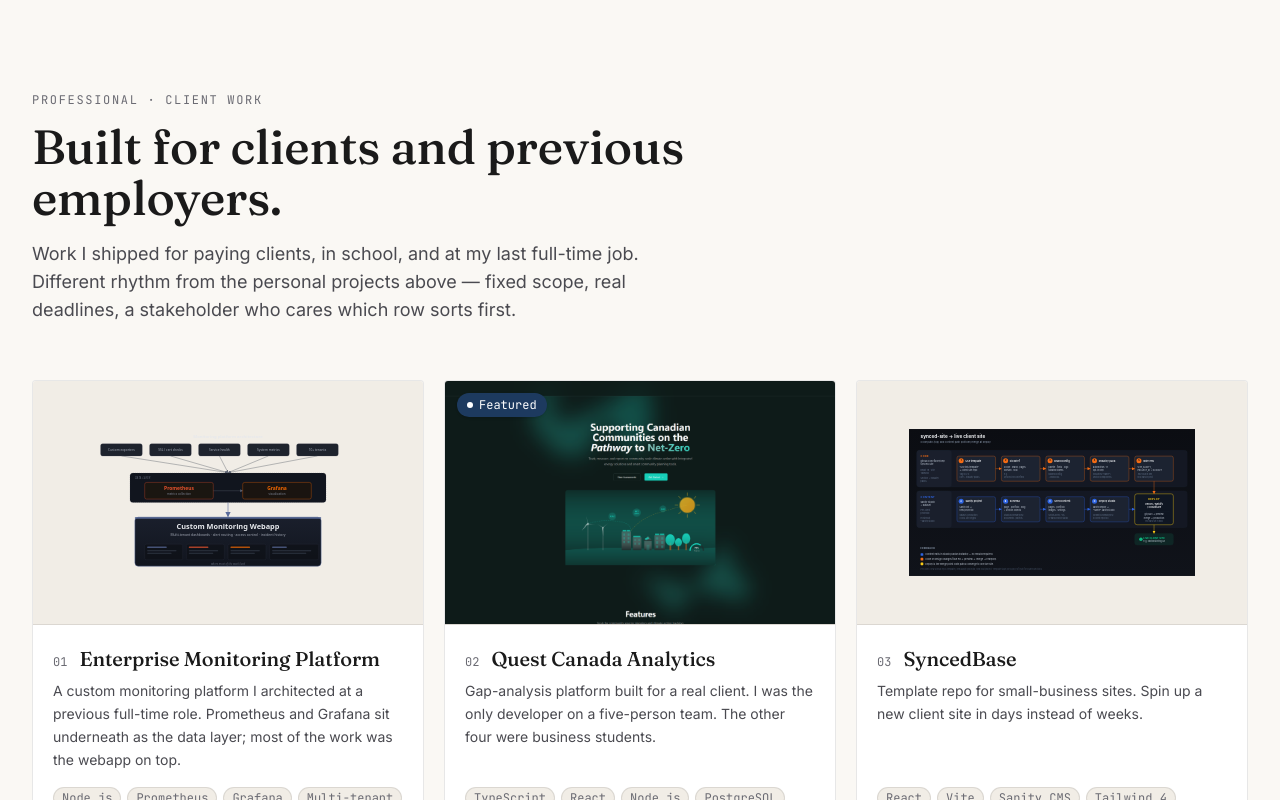
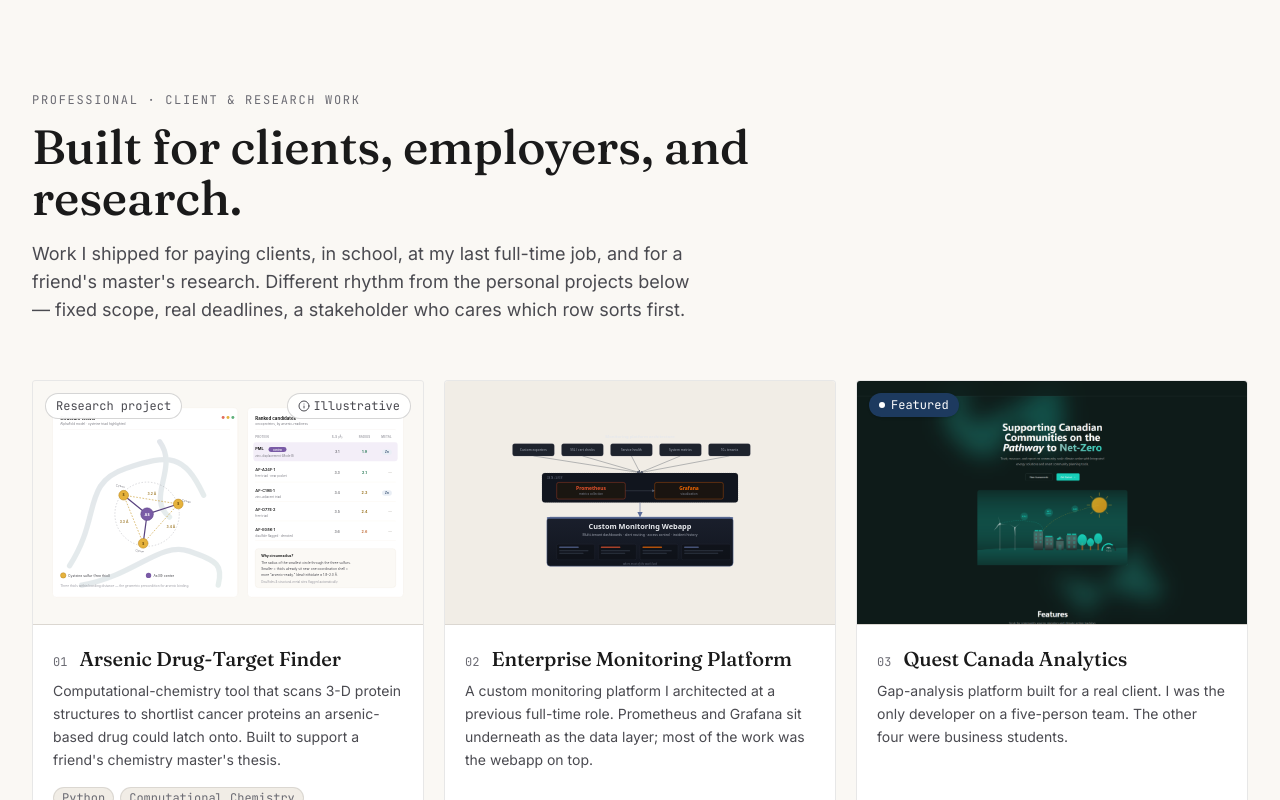
Before and after one commit to fisherjoey/portfolio-site, a React (Vite) app: page / in a window 1280 px wide. Shown: the part 2380-3180 px from the top of the page. Built offline with nearby package versions, Linux system fonts and the light colour scheme.

Commit message:
feat: add Arsenic Drug-Target Finder (chemistry research collab)
Private research repo — no code link. Lay-friendly summary, illustrative
cover (anonymized candidates, no real shortlist), 'Research project' badge.
Broaden Professional section to include research; generalize the demo
lightbox note.

```diff
--- a/src/App.tsx
+++ b/src/App.tsx
@@ -19,9 +19,9 @@ export default function App() {
       />
       <ProjectGrid
         id="professional"
-        eyebrow="Professional · Client work"
-        heading="Built for clients and previous employers."
-        description="Work I shipped for paying clients, in school, and at my last full-time job. Different rhythm from the personal projects above — fixed scope, real deadlines, a stakeholder who cares which row sorts first."
+        eyebrow="Professional · Client & research work"
+        heading="Built for clients, employers, and research."
+        description="Work I shipped for paying clients, in school, at my last full-time job, and for a friend's master's research. Different rhythm from the personal projects below — fixed scope, real deadlines, a stakeholder who cares which row sorts first."
         projects={projectsByCategory('professional')}
       />
       <ProjectGrid
--- a/src/components/ui/ProjectLightbox.tsx
+++ b/src/components/ui/ProjectLightbox.tsx
@@ -96,11 +96,8 @@ export default function ProjectLightbox({ project, onClose }: ProjectLightboxPro
             <div className="flex items-start gap-2 mb-5 px-3 py-2.5 rounded-md bg-[var(--surface-overlay)] border border-[var(--surface-border)]">
               <Info className="w-4 h-4 mt-0.5 shrink-0 text-[var(--color-brand-accent)]" />
               <p className="text-xs text-[var(--text-secondary)] leading-relaxed">
-                Recreated UI — a clean-room mockup of the interface. Real{' '}
-                {project.category === 'production' || project.category === 'professional'
-                  ? 'client data'
-                  : 'account data'}{' '}
-                is hidden for privacy.
+                Recreated UI — an illustrative mockup of the interface, not a
+                screenshot of live data.
               </p>
             </div>
           )}
--- a/src/data/projects.ts
+++ b/src/data/projects.ts
@@ -111,6 +111,21 @@ export const projects: Project[] = [
   },
 
   // ─────────── Professional / Client work ───────────
+  {
+    title: 'Arsenic Drug-Target Finder',
+    category: 'professional',
+    description:
+      "Computational-chemistry tool that scans 3-D protein structures to shortlist cancer proteins an arsenic-based drug could latch onto. Built to support a friend's chemistry master's thesis.",
+    longDescription:
+      "Arsenic trioxide is already an approved cancer drug — it works by binding a cluster of three sulfur \"anchor points\" on one specific protein. The open question for new therapies is which other cancer proteins share that same three-anchor geometry, and there's no database of it. So this tool computes it directly: it reads 3-D protein structures (from AlphaFold and the Protein Data Bank), measures the distances between candidate sulfur atoms, and ranks the proteins whose geometry looks most \"arsenic-ready.\" It filters out false positives (anchors already locked into other bonds), flags promising metal-binding sites, and generates ready-to-open 3-D viewer scripts so the chemist can inspect each hit by eye. I built the computational and engineering side; the chemistry direction came from my friend's master's research — my chemistry minor was enough to meet them in the middle. Repo kept private while the research is ongoing.",
+    tech: ['Python', 'Computational Chemistry', 'Structural Bioinformatics', 'AlphaFold / PDB', 'ChimeraX'],
+    images: {
+      light: ['/projects/arsenic-cys-finder/cover.svg'],
+    },
+    demo: true,
+    status: 'Research project',
+    featured: false,
+  },
   {
     title: 'Enterprise Monitoring Platform',
     category: 'professional',
```
Also changed, not shown: public/projects/arsenic-cys-finder/cover.svg (added).
